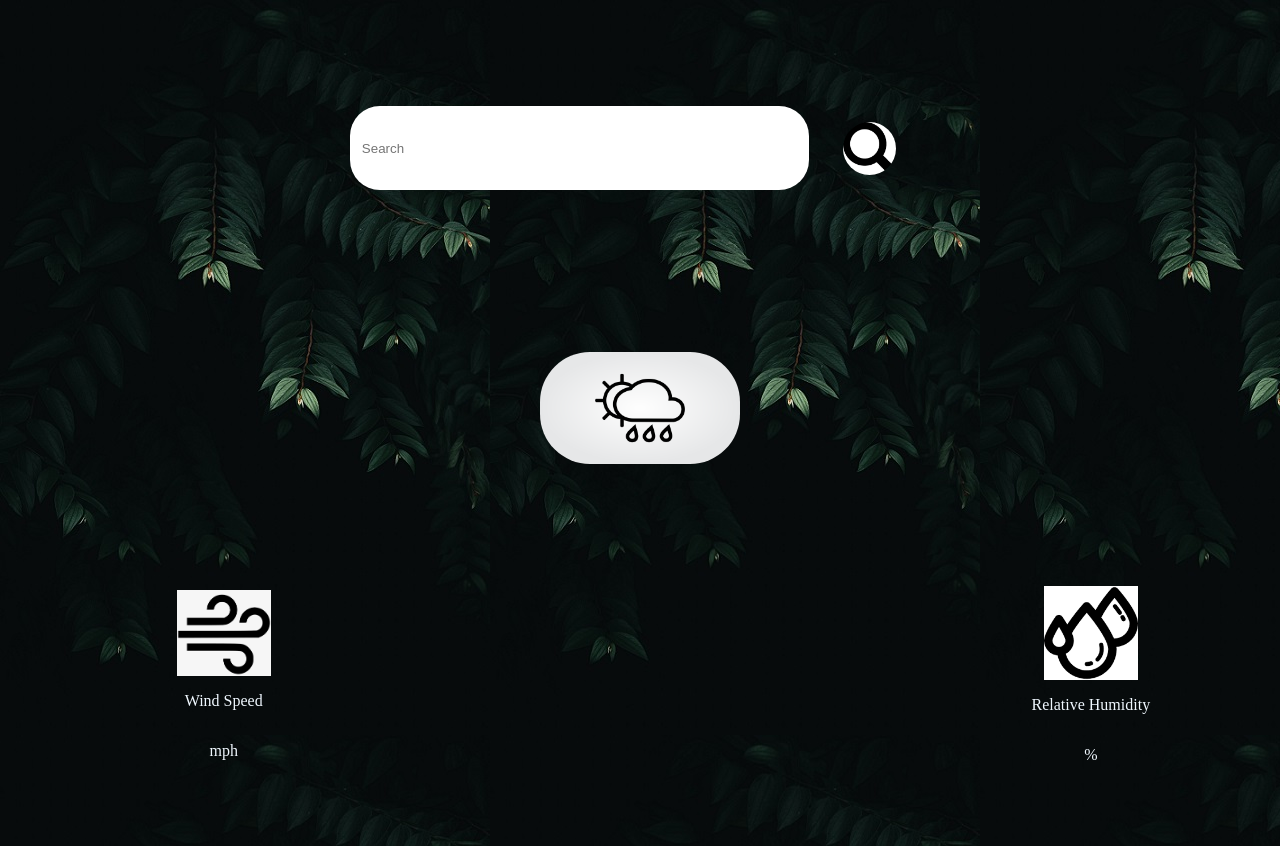
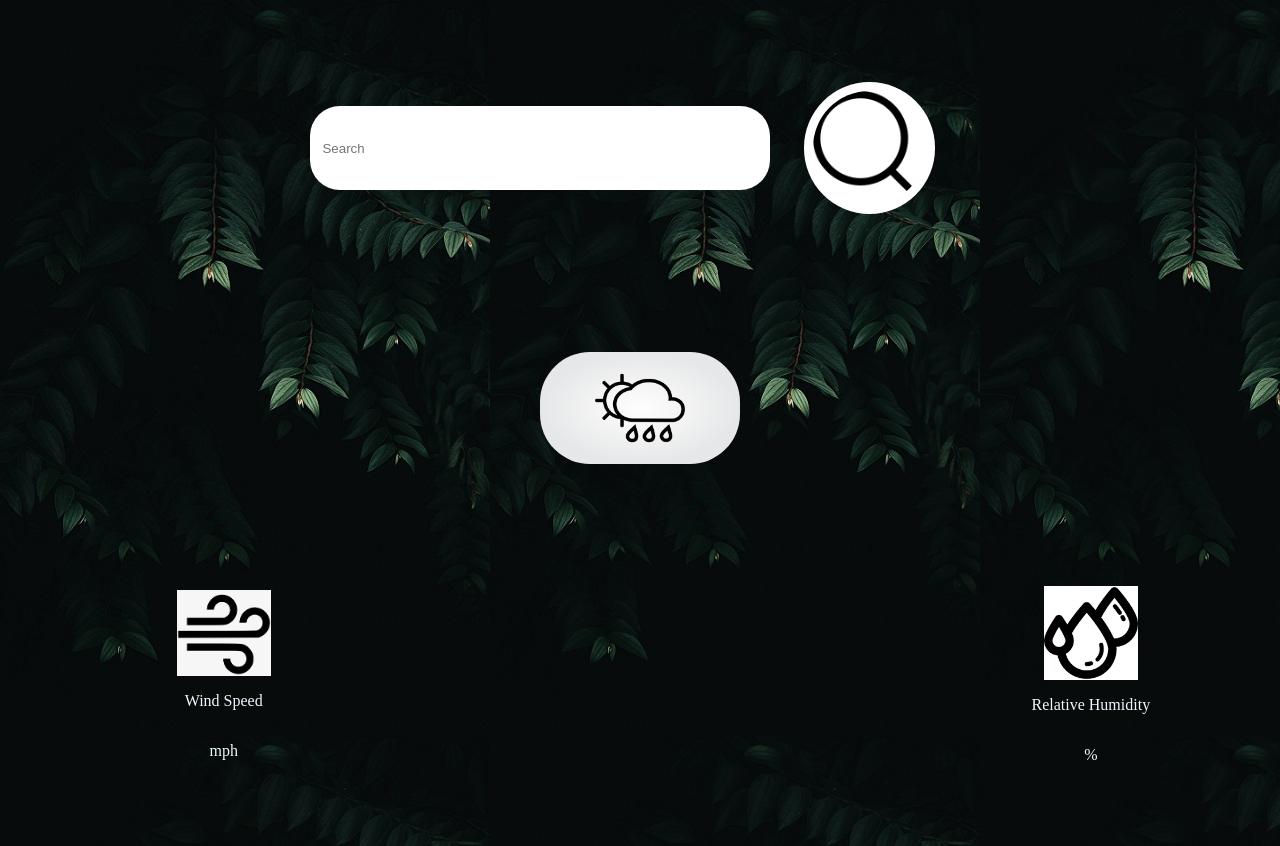
Before and after one commit to TeaToe17/Weather-App, a React (Create React App) app: page / in a window 1280 px wide. Built offline with nearby package versions, Linux system fonts and the light colour scheme; no server answers.

Commit message:
search button

```diff
--- a/src/Weatherapp.css
+++ b/src/Weatherapp.css
@@ -27,10 +27,12 @@ body {
   outline: none;
 }
 .Header img {
-  width: 53px;
+  width: 10%;
   margin: 3%;
-  height: 53px;
   border-radius: 208px;
+  background-color: white;
+  padding: 9px;
+  /* box-sizing: border-box; */
 }
 
 .Body {
--- a/src/Weatherapp.jsx
+++ b/src/Weatherapp.jsx
@@ -25,7 +25,7 @@ const Weatherapp = () => {
       })
       .then((data) => {
         console.log(data);
-        if (data.error.code==1006) {
+        if (data.error.code == 1006) {
           setMyerror(data.error.message);
           console.log(myerror);
           setPlace("");
@@ -44,6 +44,17 @@ const Weatherapp = () => {
       });
   };
 
+  window.onload = function () {
+    const input = document.getElementById("myInput");
+    input.addEventListener("keypress", function (event) {
+      const searchbutton = document.getElementById("searchImageButton");
+      if (event === "Enter") {
+        event.preventDefault();
+        searchbutton.click();
+      }
+    });
+  };
+
   return (
     <div className="Weatherapp">
       <div className="Header">
@@ -51,9 +62,15 @@ const Weatherapp = () => {
           placeholder="Search"
           className="searchbar"
           onChange={(e) => setSearch(e.target.value)}
+          onSubmit={() => Searches()}
+          id="myInput"
         />
 
-        <img src={searchImg} onClick={() => Searches()}></img>
+        <img
+          src={searchImg}
+          onClick={() => Searches()}
+          id="searchImageButton"
+        ></img>
       </div>
       <div className="Body">
         <img src={centerImg}></img>
```
Also changed, not shown: src/images/search icon.png.
